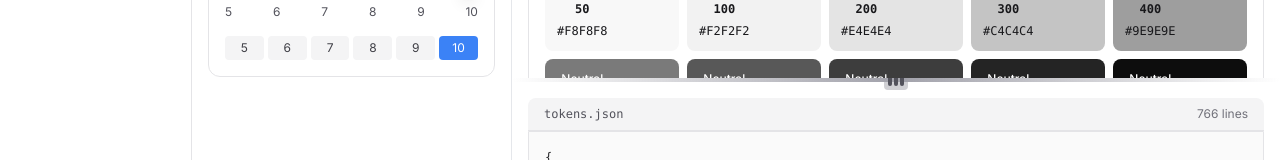
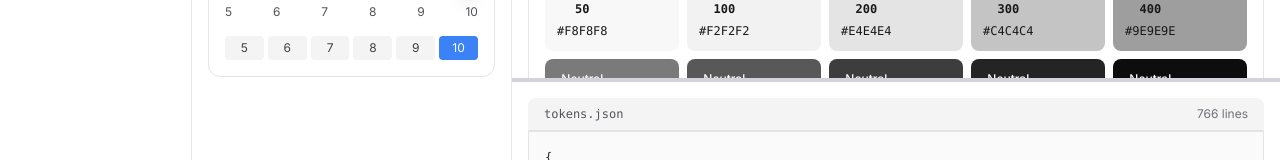
Before and after one commit to damahuazi/TokensStudioAssistant, a React (Vite) app: page / in a window 1280 px wide. Shown: the part 427-587 px from the top of the page. Built offline with nearby package versions, Linux system fonts and the light colour scheme.

Commit message:
feat: 设计系统 Web 工具规划
Co-authored-by: traeagent <traeagent@users.noreply.github.com>

```diff
--- a/src/components/layout/SplitPanel.tsx
+++ b/src/components/layout/SplitPanel.tsx
@@ -1,4 +1,5 @@
 import React, { useState, useRef, useEffect, useCallback } from 'react';
+import { useTokenStore } from '../../stores/tokenStore';
 
 interface SplitPanelProps {
   top: React.ReactNode;
@@ -12,8 +13,10 @@ export const SplitPanel: React.FC<SplitPanelProps> = ({
   initialRatio = 0.6
 }) => {
   const [ratio, setRatio] = useState(initialRatio);
+  const [isHovered, setIsHovered] = useState(false);
   const containerRef = useRef<HTMLDivElement>(null);
   const isDraggingRef = useRef(false);
+  const { mode } = useTokenStore();
 
   const handleMouseDown = useCallback((e: React.MouseEvent) => {
     isDraggingRef.current = true;
@@ -54,15 +57,18 @@ export const SplitPanel: React.FC<SplitPanelProps> = ({
       </div>
 
       <div
-        className="flex items-center justify-center h-1 cursor-ns-resize select-none bg-gradient-to-r from-transparent via-zinc-400 to-transparent"
+        className={`cursor-ns-resize select-none transition-all duration-150 ${
+          isHovered ? 'h-2' : 'h-1'
+        }`}
         onMouseDown={handleMouseDown}
-      >
-        <div className="flex gap-0.5 p-1 rounded bg-zinc-400/50">
-          <div className="w-1 h-3 rounded-full bg-zinc-600" />
-          <div className="w-1 h-3 rounded-full bg-zinc-600" />
-          <div className="w-1 h-3 rounded-full bg-zinc-600" />
-        </div>
-      </div>
+        onMouseEnter={() => setIsHovered(true)}
+        onMouseLeave={() => setIsHovered(false)}
+        style={{
+          backgroundColor: isHovered
+            ? (mode === 'light' ? '#3b82f6' : '#60a5fa')
+            : (mode === 'light' ? '#d1d5db' : '#4b5563'),
+        }}
+      />
 
       <div
         className="overflow-y-auto"
```
